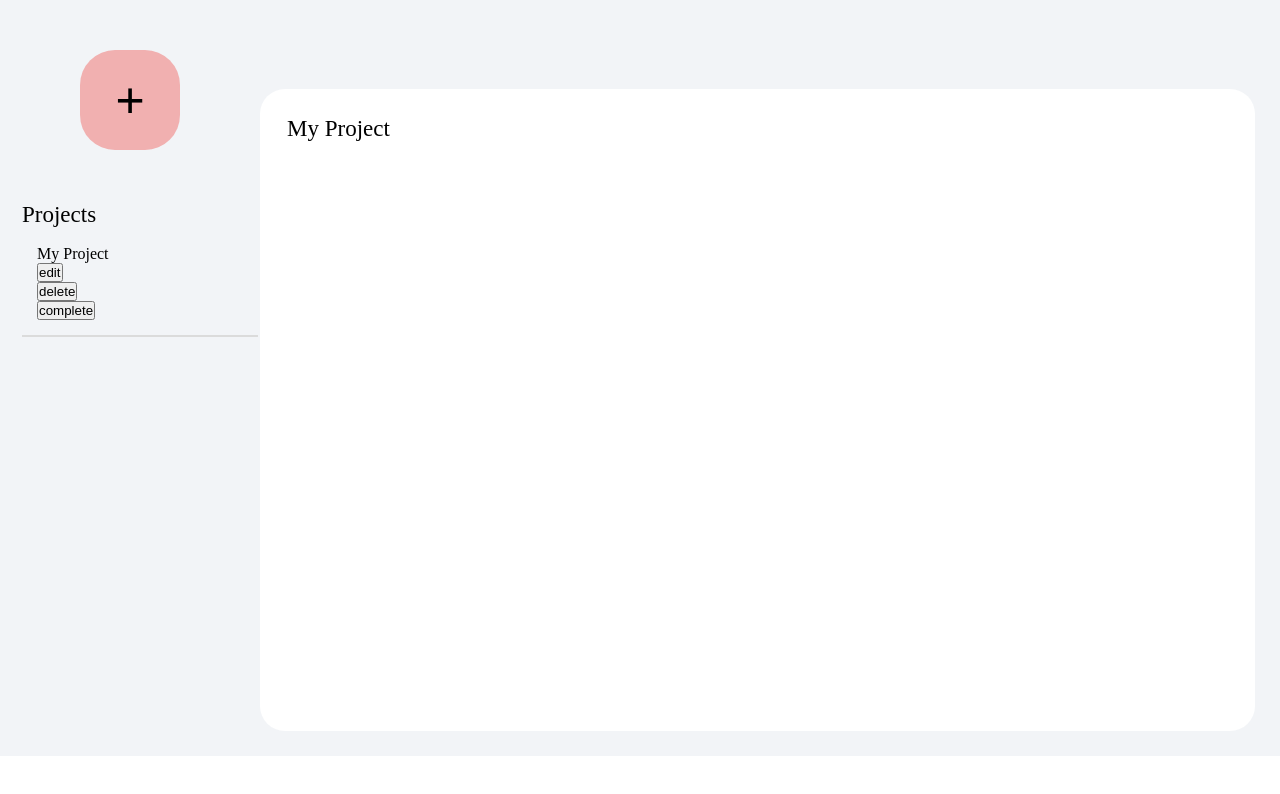
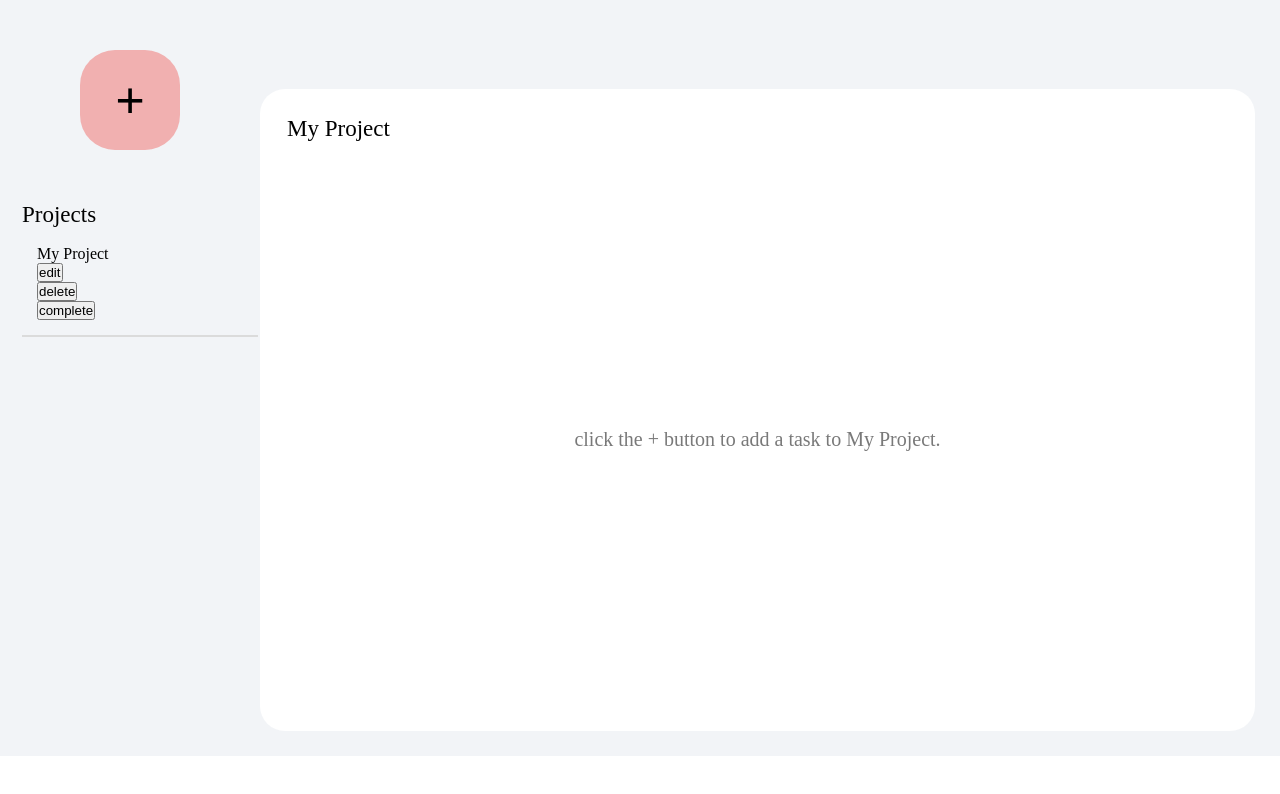
Before and after one commit to lukespicknall/todo-list, a website built with webpack: page src/template.html in a window 1280 px wide. Built offline with nearby package versions, Linux system fonts and the light colour scheme.

Commit message:
added a addInstructions div that points user to click the + button to start. it appears when proj.tasks.length === 0, but cant get it to go away properly when tasks are added. working on it.

```diff
--- a/src/modules/ui.js
+++ b/src/modules/ui.js
@@ -179,11 +179,23 @@ const load = () => {
     // ADD EDITBTN FUNCTIONALITY
     const displayTasks = (a) => {
       // console.log(a);
-      taskTable.innerHTML = ''; // clears current taskTable to avoid repeats
+      taskTable.innerHTML = '';
+      // clears current taskTable to avoid repeats
       const taskHeader = document.createElement('thead');
       taskHeader.id = 'task-header';
       taskHeader.textContent = projectList[a].title;
       taskTable.appendChild(taskHeader);
+      const addIntructions = document.createElement('div');
+      taskTableHolder.appendChild(addIntructions);
+
+      if (currentProject.tasks.length === 0) {
+        addIntructions.setAttribute("id", "add-instructions");
+        addIntructions.textContent = `click the + button to add a task to ${currentProject.title}.`;
+      }
+      // if (currentProject.tasks.length > 0 && addIntructions !== null) {
+      //   const instructionsRemove = document.getElementById('add-instructions');
+      //   taskTableHolder.removeChild(instructionsRemove);
+      // }
       // LOOP THROUGH taskList[]
       for (let i = 0; i < projectList[a].tasks.length; i += 1) {
         // CREATE NEW TASK ROW FOR OBJ IN projectList[0].tasks[i]
@@ -260,7 +272,7 @@ const load = () => {
             editNotes,
             editDue,
             editPriority,
-            currentTask,
+            currentTask
           );
         });
         taskDelete(deleteBtn, a);
--- a/src/style.css
+++ b/src/style.css
@@ -46,6 +46,16 @@
   width: 100%;
   padding: 0 25px 25px 0;
   background-color: var(--my-side);
+}
+
+#add-instructions {
+  display: flex;
+  width: 100%;
+  height: 100%;
+  align-items: center;
+  justify-content: center;
+  font-size: 20px;
+  color: rgb(121, 121, 121);
 }
 
 #side-bar {
```
Also changed, not shown: dist/main.js.
